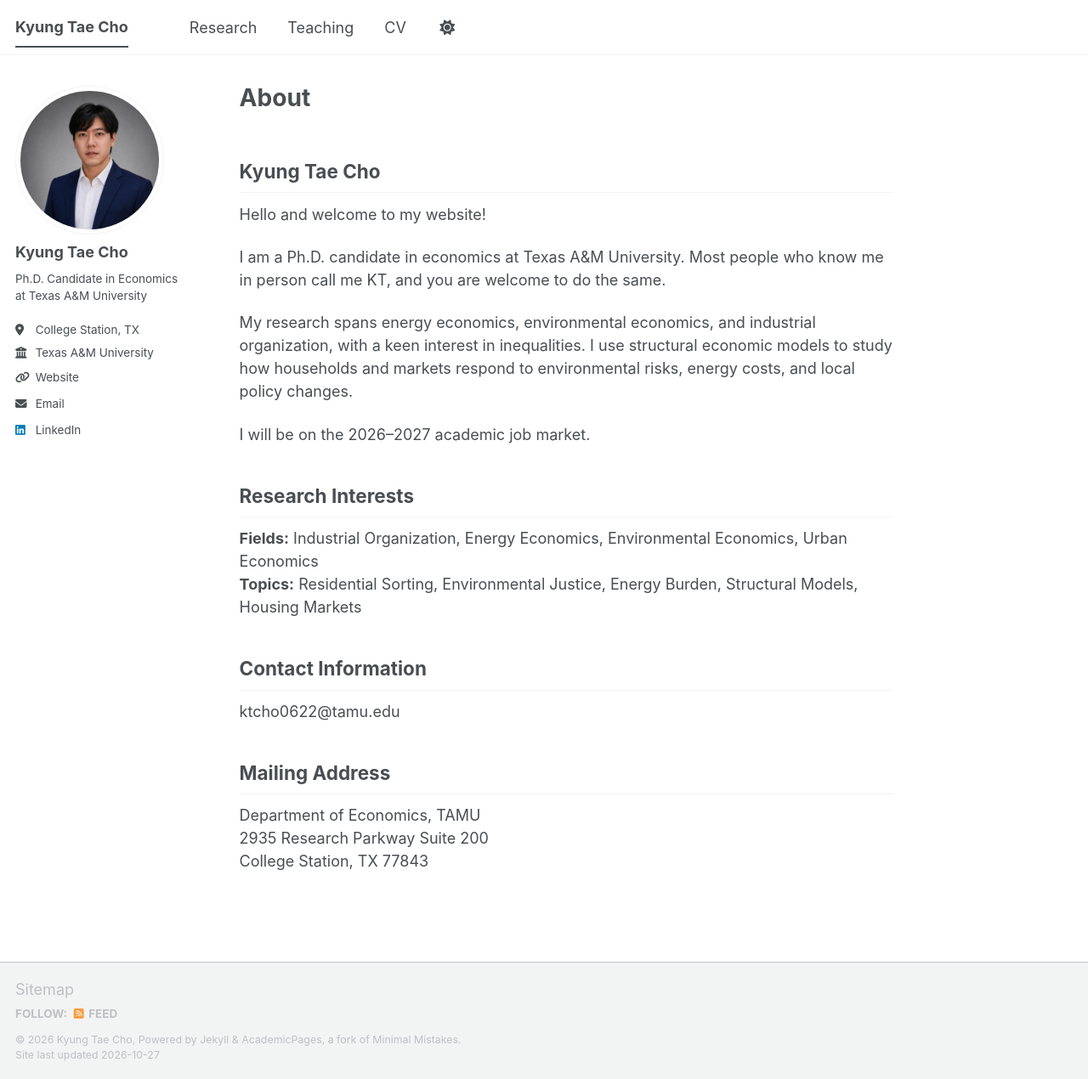
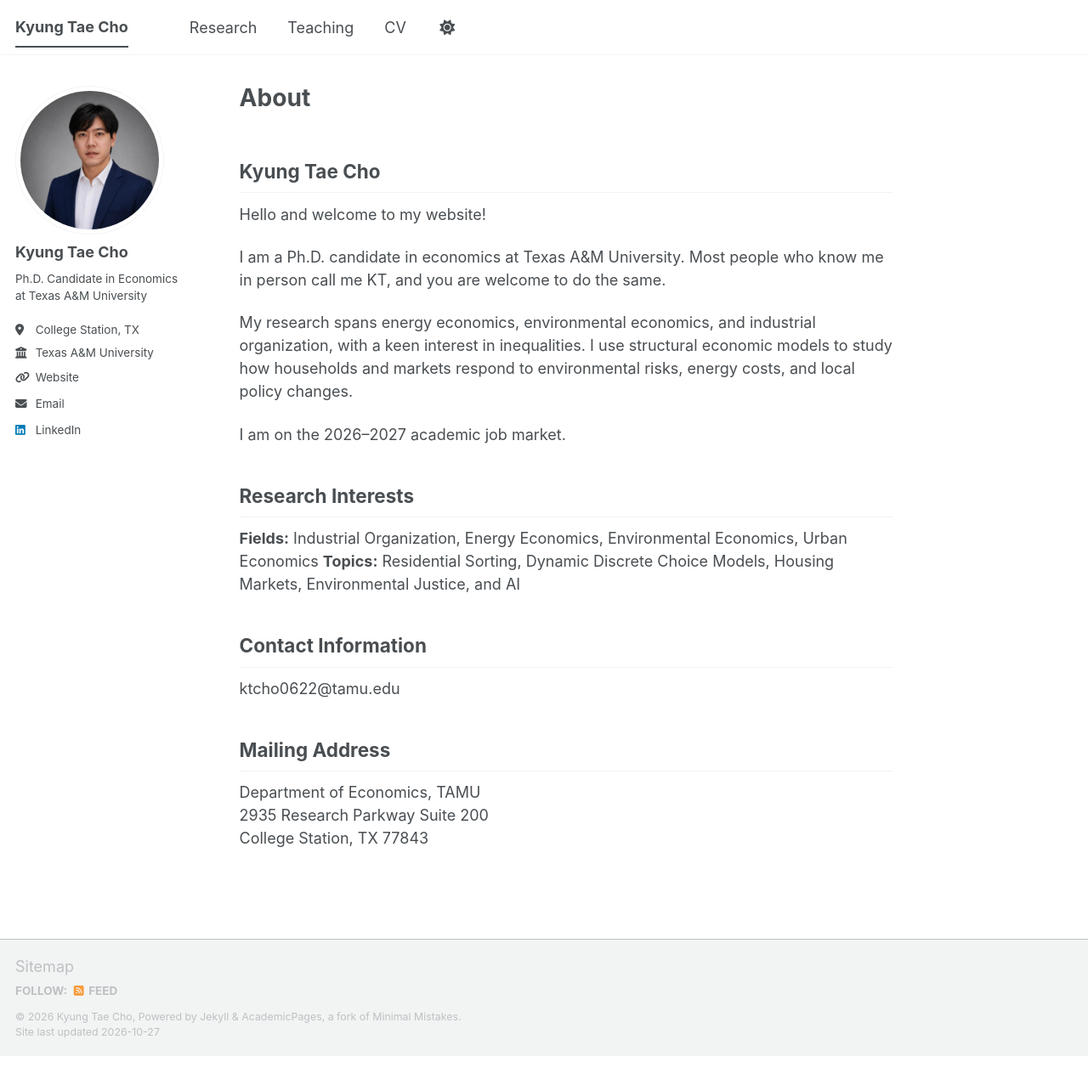
Before and after one commit to KyungtaeCho/KyungtaeCho.github.io, a Jekyll site: the page built from _pages/about.md, in a window 1280 px wide and 1270 px high. Shown: the whole window at 85% size. Built offline with Jekyll 4.4.1, drawn with Linux system fonts in a browser that asks for light colours; a script bundle is joined from its source files by our own code; library files that are not in the unit come from our copies.

Commit message:
Update about.md

```diff
--- a/_pages/about.md
+++ b/_pages/about.md
@@ -13,12 +13,12 @@ I am a Ph.D. candidate in economics at Texas A&M University. Most people who kno
 
 My research spans energy economics, environmental economics, and industrial organization, with a keen interest in inequalities. I use structural economic models to study how households and markets respond to environmental risks, energy costs, and local policy changes.
 
-I will be on the 2026–2027 academic job market.
+I am on the 2026–2027 academic job market.
 
 ## Research Interests
 
 **Fields:** Industrial Organization, Energy Economics, Environmental Economics, Urban Economics
-**Topics:** Residential Sorting, Environmental Justice, Energy Burden, Structural Models, Housing Markets
+**Topics:** Residential Sorting, Dynamic Discrete Choice Models, Housing Markets, Environmental Justice, and AI
 
 ## Contact Information
 
```
